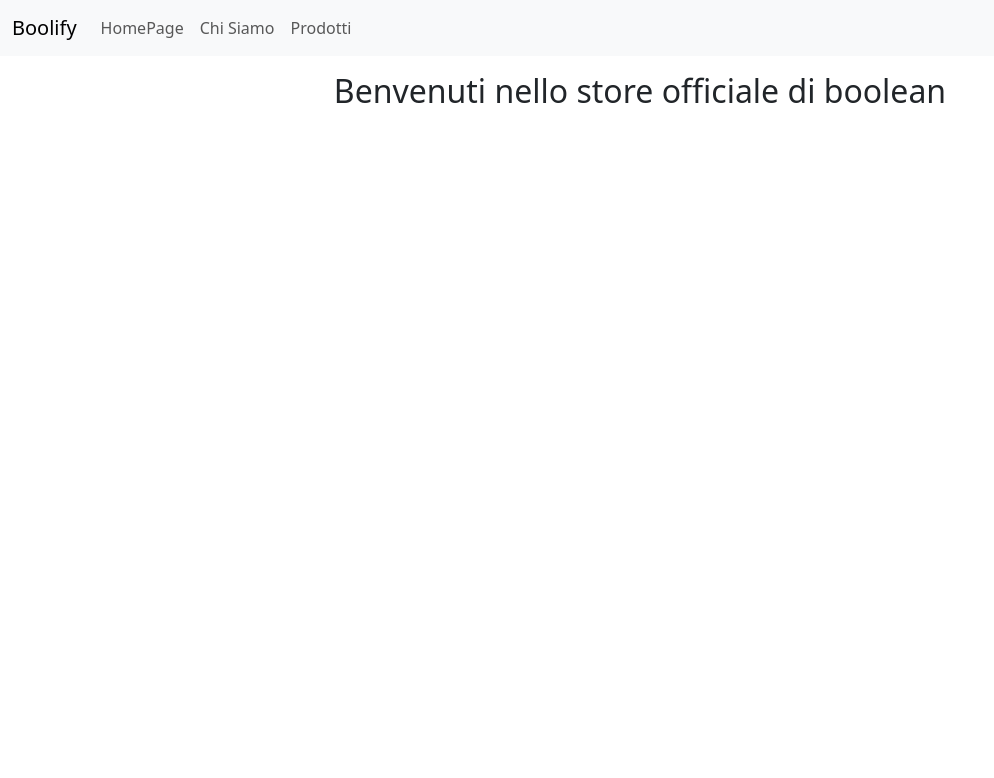
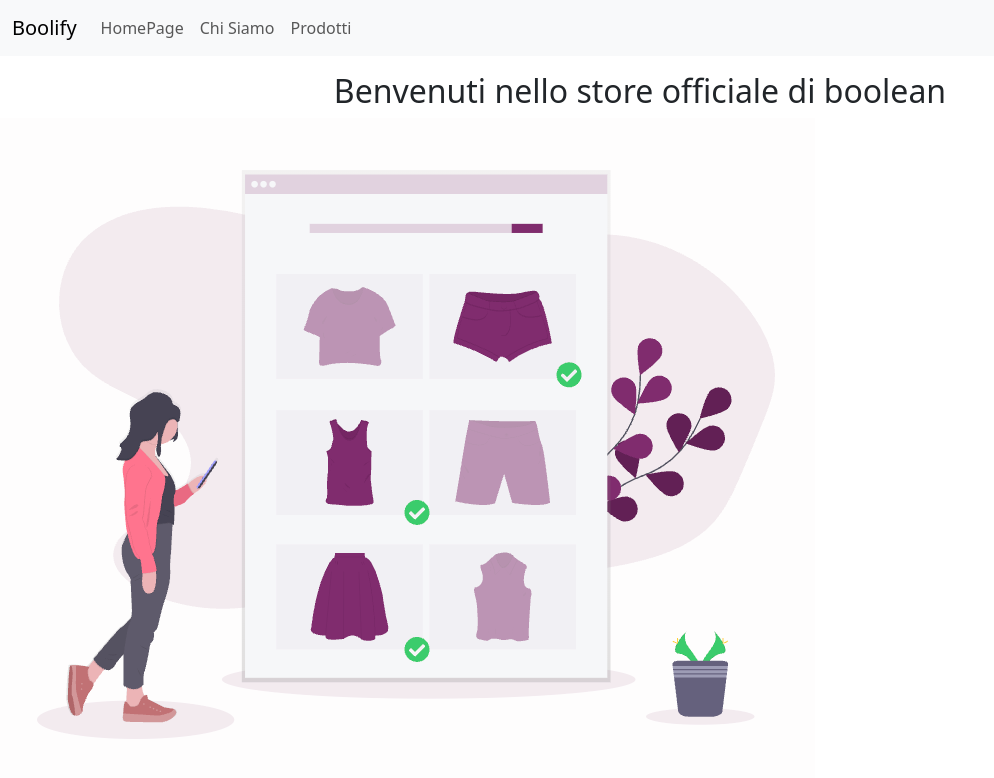
Before and after one commit to LucaStellato/react-router, a React (Vite) app: page / in a window 1280 px wide. Shown: the top 778 px of the page, without its empty margins (0-994 px from the left). Built offline with nearby package versions, Linux system fonts and the light colour scheme.

Commit message:
add image to page

```diff
--- a/src/pages/HomePageLayout.jsx
+++ b/src/pages/HomePageLayout.jsx
@@ -27,6 +27,9 @@ export default function HomePageLayout() {
             </header>
             <main>
                 <h2 className="text-center mt-3">Benvenuti nello store officiale di boolean</h2>
+                <div>
+                    <img src={jmb}></img>
+                </div>
             </main>
         </>
     )
```
